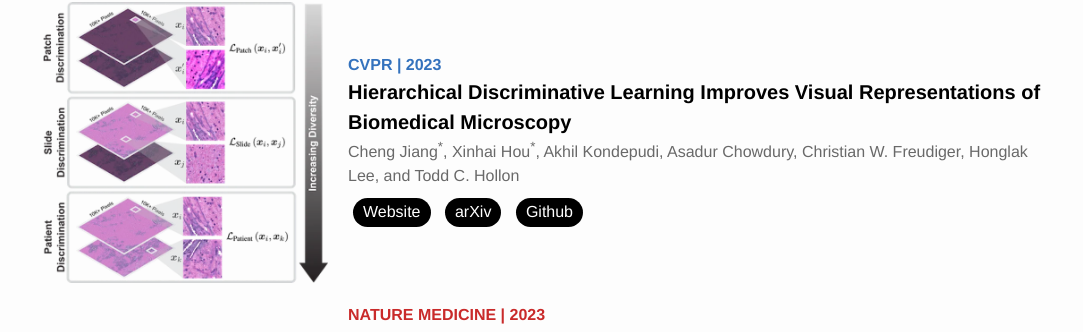
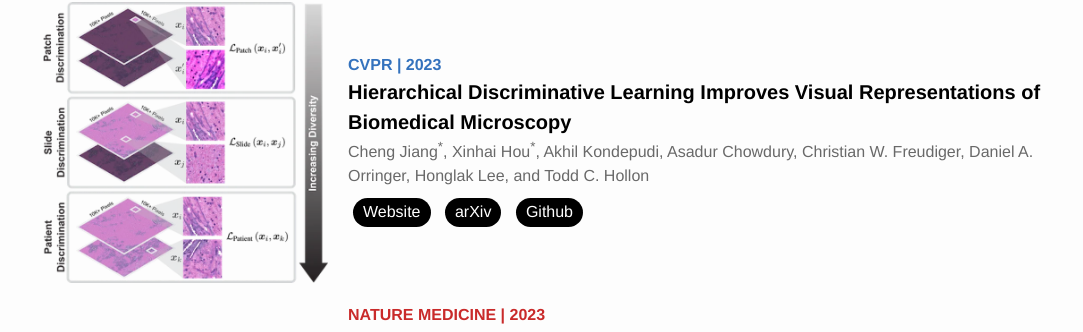
Before and after one commit to MLNeurosurg/mlneurosurg.github.io, a Jekyll site: the page built from index.md, in a window 1280 px wide and 900 px high, scrolled down 1983 px. Shown: the part 117-449 px from the top of the window, without its empty margins (98-1181 px from the left). Built offline with Jekyll 4.4.1, drawn with Linux system fonts in a browser that asks for light colours; comment, search, counter and statistics services are not loaded.

Commit message:
Fixed publication typo

```diff
--- a/_data/publications.yaml
+++ b/_data/publications.yaml
@@ -3,10 +3,11 @@ jiang2022hierarchical:
     venue: CVPR | 2023
     venue_link: https://cvpr2023.thecvf.com
     link: https://hidisc.mlins.org/
-    title: Hierarchical Discriminative Learning Improves Visual Representations of Biomedical Microscopy
+    title: Hierarchical Discriminative Learning Improves Visual Representations
+        of Biomedical Microscopy
     authors: Cheng Jiang<sup>*</sup>, Xinhai Hou<sup>*</sup>, Akhil
-        Kondepudi, Asadur Chowdury, Christian W. Freudiger, Honglak Lee, and
-        Todd C. Hollon
+        Kondepudi, Asadur Chowdury, Christian W. Freudiger, Daniel A. Orringer,
+        Honglak Lee, and Todd C. Hollon
     pills:
         - title: Website
           link: https://hidisc.mlins.org/
```
